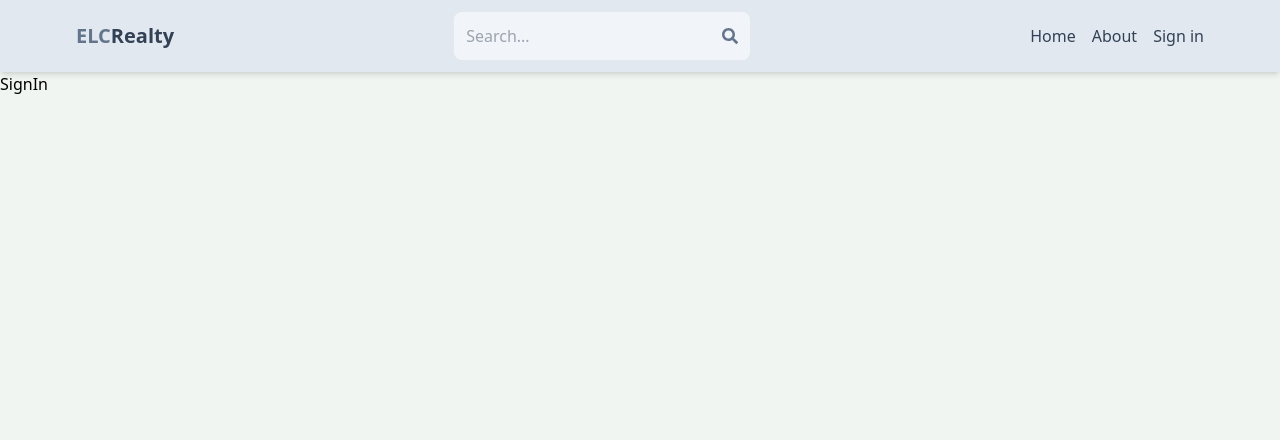
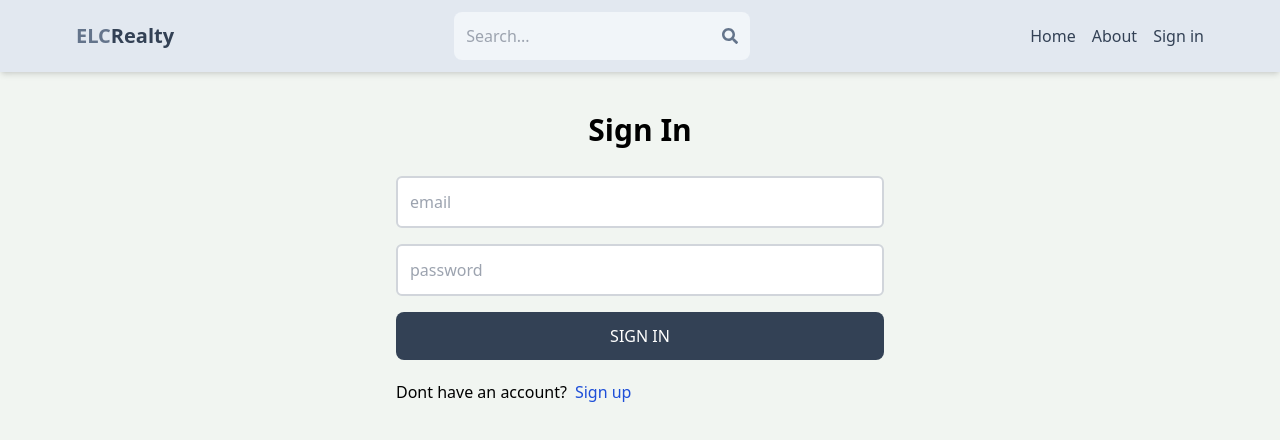
Before and after one commit to rafiks/elcrealty, a React (Vite) app in the folder client/: page /sign-in in a window 1280 px wide. Shown: the top 440 px of the page. Built offline with nearby package versions, Linux system fonts and the light colour scheme.

Commit message:
complete signin page functionality

```diff
--- a/client/src/Pages/SignIn.jsx
+++ b/client/src/Pages/SignIn.jsx
@@ -1,7 +1,71 @@
-import React from 'react'
+import { React, useState } from "react";
+import { Link, useNavigate } from "react-router-dom";
 
 export default function SignIn() {
+  const [formData, setFormData] = useState({}); //[username, email, password
+  const [error, setError] = useState("");
+  const [loading, setLoading] = useState(false);
+  const navigate = useNavigate();
+  const handleChange = (e) => {
+    setFormData({ ...formData, [e.target.id]: e.target.value });
+  };
+  const handleSubmit = async (e) => {
+    e.preventDefault(); // prevent page refresh
+    // add a try and catch block to catch error with signup
+
+    try {
+      const res = await fetch("/api/auth/signin", {
+        method: "POST",
+        headers: { "Content-Type": "application/json" },
+        body: JSON.stringify(formData),
+      }); // goto vite.config.js to add proxy
+      const data = await res.json();
+      if (data.success === false) {
+        setError(data.message);
+        setLoading(false);
+        return;
+      }
+      setLoading(false);
+      setError(null);
+      navigate("/");
+    } catch (error) {
+      setLoading(false);
+      setError(error.message);
+    }
+  };
   return (
-    <div>SignIn</div>
-  )
+    <div className="p-3 max-w-lg mx-auto">
+      <h1 className="text-3xl text-center font-semibold my-7">Sign In</h1>
+      <form onSubmit={handleSubmit} className="flex flex-col gap-4" action="">
+
+        <input
+          className="border-2 border-gray-300 rounded-md p-3 "
+          type="text"
+          placeholder="email"
+          id="email"
+          onChange={handleChange}
+        />
+        <input
+          className="border-2 border-gray-300 rounded-md p-3 "
+          type="password"
+          placeholder="password"
+          id="password"
+          onChange={handleChange}
+        />
+        <button
+          disabled={loading}
+          className="bg-slate-700 text-white p-3 rounded-lg uppercase hover:opacity-95 disabled:opacity-80"
+        >
+          {loading ? "Loading...." : "Sign In"}
+        </button>
+      </form>
+      <div className="flex gap-2 mt-5">
+        <p>Dont have an account?</p>
+        <Link to="/sign-up">
+          <span className="text-blue-700 hover:underline">Sign up</span>
+        </Link>
+      </div>
+      {error && <p className="text-red-500 mt-5">{error}</p>}
+    </div>
+  );
 }
--- a/client/src/Pages/SignUp.jsx
+++ b/client/src/Pages/SignUp.jsx
@@ -1,5 +1,4 @@
-import { set } from "mongoose";
-import { useState } from "react";
+import {React, useState } from "react";
 import { Link, useNavigate } from "react-router-dom";
 
 export default function SignUp() {
@@ -46,14 +45,14 @@ export default function SignUp() {
           onChange={handleChange}
         />
         <input
-          className="border-2 border-gray-300 rounded-md p-3 onChange={handleChange}"
+          className="border-2 border-gray-300 rounded-md p-3 "
           type="text"
           placeholder="email"
           id="email"
           onChange={handleChange}
         />
         <input
-          className="border-2 border-gray-300 rounded-md p-3 onChange={handleChange}"
+          className="border-2 border-gray-300 rounded-md p-3 "
           type="password"
           placeholder="password"
           id="password"
--- a/client/vite.config.js
+++ b/client/vite.config.js
@@ -8,8 +8,8 @@ export default defineConfig({
       "/api": {
         target: "http://localhost:3000",
         secure: false,
+      },
     },
   },
   plugins: [react()],
-}
 });
```
